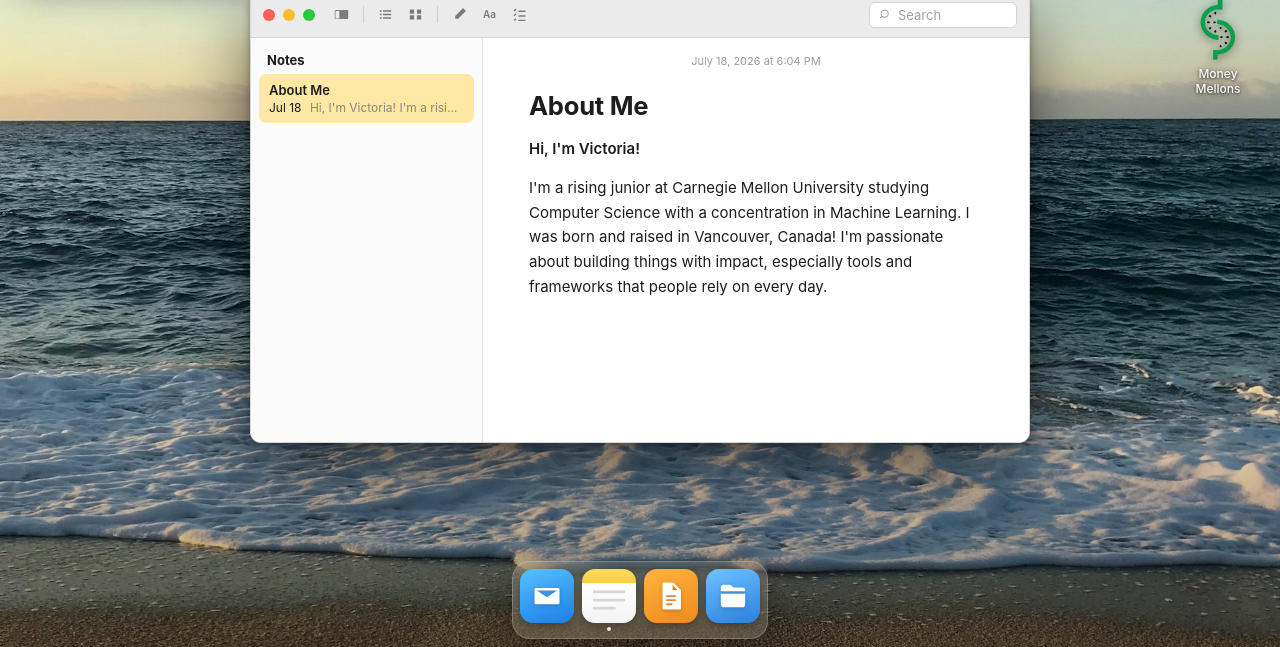
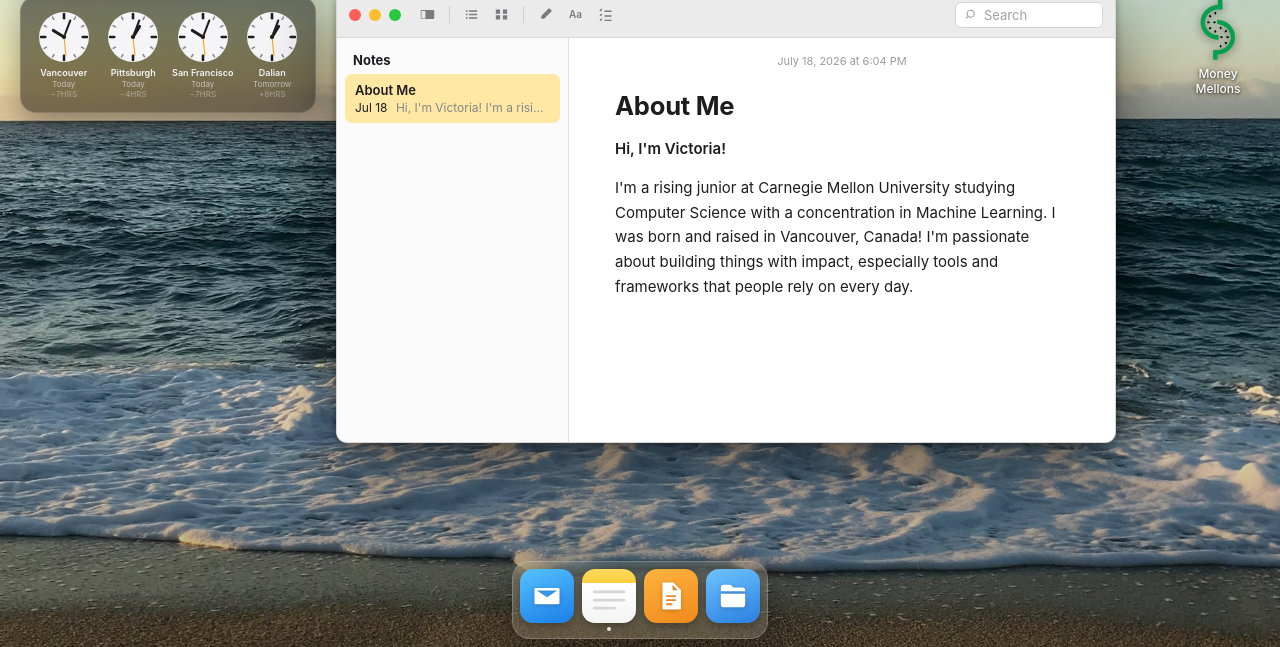
Before and after one commit to vliu12/portfolio, a website: page index.html in a window 1280 px wide. Shown: the part 153-800 px from the top of the page. Drawn offline with Linux system fonts and the light colour scheme.

Commit message:
world clock

```diff
--- a/css/macos.css
+++ b/css/macos.css
@@ -373,12 +373,115 @@ body {
   line-height: 1.4;
 }
 
-/* ============ Now playing widget ============ */
-#now-playing {
+/* ============ Desktop widgets (top-left stack) ============ */
+#desktop-widgets {
   position: absolute;
   top: 38px;
   left: 20px;
   z-index: 1; /* above the wallpaper scrim, below any window */
+  display: flex;
+  flex-direction: column;
+  gap: 12px;
+}
+
+/* ============ World clock ============ */
+#world-clock {
+  width: 296px;
+  padding: 14px 12px 12px;
+  border-radius: 16px;
+  background: rgba(28, 28, 30, 0.55);
+  backdrop-filter: saturate(180%) blur(22px);
+  -webkit-backdrop-filter: saturate(180%) blur(22px);
+  border: 1px solid rgba(255, 255, 255, 0.14);
+  box-shadow: 0 10px 30px rgba(0, 0, 0, 0.34);
+  color: #f5f5f7;
+}
+
+.wc-grid {
+  display: grid;
+  grid-template-columns: repeat(4, 1fr);
+  gap: 8px;
+}
+
+.wc-clock {
+  display: flex;
+  flex-direction: column;
+  align-items: center;
+  min-width: 0;
+}
+
+.wc-face {
+  width: 52px;
+  height: 52px;
+  display: block;
+}
+
+.wc-dial {
+  fill: #f5f5f7;
+}
+
+.wc-tick {
+  stroke: #86868b;
+  stroke-width: 3;
+  stroke-linecap: round;
+}
+
+.wc-tick.major {
+  stroke: #1d1d1f;
+  stroke-width: 5;
+}
+
+.wc-hand {
+  stroke: #1d1d1f;
+  stroke-linecap: round;
+  transform-origin: 50px 50px;
+}
+
+.wc-hour {
+  stroke-width: 6;
+}
+
+.wc-min {
+  stroke-width: 4;
+}
+
+.wc-sec {
+  stroke: #ff9f0a;
+  stroke-width: 2;
+  transform-origin: 50px 50px;
+}
+
+.wc-pin {
+  fill: #1d1d1f;
+}
+
+.wc-city {
+  font-size: 0.5625rem;
+  font-weight: 600;
+  margin-top: 5px;
+  text-align: center;
+  line-height: 1.2;
+  white-space: nowrap;
+  overflow: hidden;
+  text-overflow: ellipsis;
+  max-width: 100%;
+}
+
+.wc-day {
+  font-size: 0.5rem;
+  color: rgba(245, 245, 247, 0.62);
+  line-height: 1.3;
+}
+
+.wc-off {
+  font-size: 0.5rem;
+  color: rgba(245, 245, 247, 0.44);
+  line-height: 1.3;
+  font-variant-numeric: tabular-nums;
+}
+
+/* ============ Now playing widget ============ */
+#now-playing {
   display: flex;
   gap: 12px;
   width: 296px;
--- a/index.html
+++ b/index.html
@@ -19,7 +19,7 @@
 
     <!-- ?v= is a cache buster: bump it whenever the CSS or JS changes so
          browsers (and GitHub Pages visitors) don't run a stale stylesheet. -->
-    <link href="css/macos.css?v=11" rel="stylesheet">
+    <link href="css/macos.css?v=13" rel="stylesheet">
 
   </head>
 
@@ -142,7 +142,9 @@
     <!-- ============ Desktop ============ -->
     <div id="desktop">
 
-      <!-- ---------- Now playing widget ---------- -->
+      <!-- ---------- Desktop widgets ---------- -->
+      <div id="desktop-widgets">
+
       <a id="now-playing" href="https://open.spotify.com/" target="_blank" rel="noopener">
         <span class="np-art">
           <img id="np-art-img" src="" alt="" hidden>
@@ -167,6 +169,12 @@
           </span>
         </span>
       </a>
+
+      <section id="world-clock" aria-label="World clock">
+        <div class="wc-grid" id="wc-grid"></div>
+      </section>
+
+      </div>
 
       <!-- ---------- Desktop shortcuts ---------- -->
       <div id="desktop-icons">
@@ -584,7 +592,7 @@
       </button>
     </div>
 
-    <script src="js/macos.js?v=11"></script>
+    <script src="js/macos.js?v=13"></script>
 
   </body>
 
--- a/js/macos.js
+++ b/js/macos.js
@@ -165,6 +165,111 @@
     tick();
     setInterval(tick, 10000);
     window.addEventListener('resize', tick);
+  }
+
+  /* ---------- World clock ---------- */
+  var WORLD_CLOCKS = [
+    { city: 'Vancouver', tz: 'America/Vancouver' },
+    { city: 'Pittsburgh', tz: 'America/New_York' },
+    { city: 'San Francisco', tz: 'America/Los_Angeles' },
+    { city: 'Dalian', tz: 'Asia/Shanghai' }
+  ];
+
+  // Read a zone's own wall-clock reading, rather than shifting by a fixed
+  // offset — this stays correct across daylight saving on both ends.
+  function wallClock(date, tz) {
+    var parts = new Intl.DateTimeFormat('en-US', {
+      timeZone: tz,
+      hourCycle: 'h23',
+      year: 'numeric',
+      month: '2-digit',
+      day: '2-digit',
+      hour: '2-digit',
+      minute: '2-digit',
+      second: '2-digit'
+    }).formatToParts(date);
+
+    var v = {};
+    parts.forEach(function (p) {
+      if (p.type !== 'literal') v[p.type] = parseInt(p.value, 10);
+    });
+    return v;
+  }
+
+  function initWorldClock() {
+    var grid = document.getElementById('wc-grid');
+    if (!grid) return;
+
+    // Build the faces once; only the hands and labels change per tick.
+    WORLD_CLOCKS.forEach(function (c) {
+      var ticks = '';
+      for (var i = 0; i < 12; i++) {
+        var a = (i * 30 * Math.PI) / 180;
+        var outer = 44;
+        var inner = i % 3 === 0 ? 36 : 39;
+        ticks +=
+          '<line class="wc-tick' + (i % 3 === 0 ? ' major' : '') + '"' +
+          ' x1="' + (50 + outer * Math.sin(a)).toFixed(1) + '"' +
+          ' y1="' + (50 - outer * Math.cos(a)).toFixed(1) + '"' +
+          ' x2="' + (50 + inner * Math.sin(a)).toFixed(1) + '"' +
+          ' y2="' + (50 - inner * Math.cos(a)).toFixed(1) + '"/>';
+      }
+
+      var el = document.createElement('div');
+      el.className = 'wc-clock';
+      el.dataset.tz = c.tz;
+      el.innerHTML =
+        '<svg class="wc-face" viewBox="0 0 100 100" aria-hidden="true">' +
+        '<circle class="wc-dial" cx="50" cy="50" r="48"/>' + ticks +
+        '<line class="wc-hand wc-hour" x1="50" y1="50" x2="50" y2="26"/>' +
+        '<line class="wc-hand wc-min" x1="50" y1="50" x2="50" y2="16"/>' +
+        '<line class="wc-sec" x1="50" y1="56" x2="50" y2="14"/>' +
+        '<circle class="wc-pin" cx="50" cy="50" r="4"/>' +
+        '</svg>' +
+        '<div class="wc-city" title="' + c.city + '">' + c.city + '</div>' +
+        '<div class="wc-day"></div>' +
+        '<div class="wc-off"></div>';
+      grid.appendChild(el);
+    });
+
+    var clocks = [].slice.call(grid.querySelectorAll('.wc-clock'));
+
+    function tick() {
+      var now = new Date();
+      var here = wallClock(now, Intl.DateTimeFormat().resolvedOptions().timeZone);
+      var hereUTC = Date.UTC(here.year, here.month - 1, here.day, here.hour, here.minute);
+
+      clocks.forEach(function (el) {
+        var t = wallClock(now, el.dataset.tz);
+
+        var sec = t.second * 6;
+        var min = t.minute * 6 + t.second * 0.1;
+        var hour = (t.hour % 12) * 30 + t.minute * 0.5;
+
+        el.querySelector('.wc-hour').style.transform = 'rotate(' + hour + 'deg)';
+        el.querySelector('.wc-min').style.transform = 'rotate(' + min + 'deg)';
+        el.querySelector('.wc-sec').style.transform = 'rotate(' + sec + 'deg)';
+
+        // Offset and day are both relative to whoever is viewing the page.
+        var thereUTC = Date.UTC(t.year, t.month - 1, t.day, t.hour, t.minute);
+        var diffH = Math.round((thereUTC - hereUTC) / 3600000);
+
+        var dayDiff =
+          Date.UTC(t.year, t.month - 1, t.day) -
+          Date.UTC(here.year, here.month - 1, here.day);
+        var dayLabel =
+          dayDiff > 0 ? 'Tomorrow' : dayDiff < 0 ? 'Yesterday' : 'Today';
+
+        el.querySelector('.wc-day').textContent = dayLabel;
+        el.querySelector('.wc-off').textContent =
+          diffH === 0
+            ? 'Same time'
+            : (diffH > 0 ? '+' : '−') + Math.abs(diffH) + 'HRS';
+      });
+    }
+
+    tick();
+    setInterval(tick, 1000);
   }
 
   /* ---------- Now playing widget ---------- */
@@ -773,6 +878,7 @@
   document.addEventListener('DOMContentLoaded', function () {
     startClock();
     initNowPlaying();
+    initWorldClock();
     initAppleMenu();
     initLocationPanel();
     initProjectsApp();
@@ -801,7 +907,16 @@
       var CASCADE = { notes: 0, about: 15, preview: 30, mail: 45, pages: 52, projects: 60 };
       var nudge = CASCADE[win.dataset.app] || 0;
 
-      win.style.left = Math.max(12, (window.innerWidth - w) / 2 + nudge) + 'px';
+      var left = Math.max(12, (window.innerWidth - w) / 2 + nudge);
+
+      // Keep windows clear of the top-left widget column on first paint,
+      // but only when there's room — otherwise centring wins.
+      var clearOfWidgets = 336;
+      if (window.innerWidth - w - 12 >= clearOfWidgets) {
+        left = Math.max(left, clearOfWidgets);
+      }
+
+      win.style.left = left + 'px';
       win.style.top = Math.max(48, (window.innerHeight - h) / 2 - 30 + nudge) + 'px';
     });
 
```
